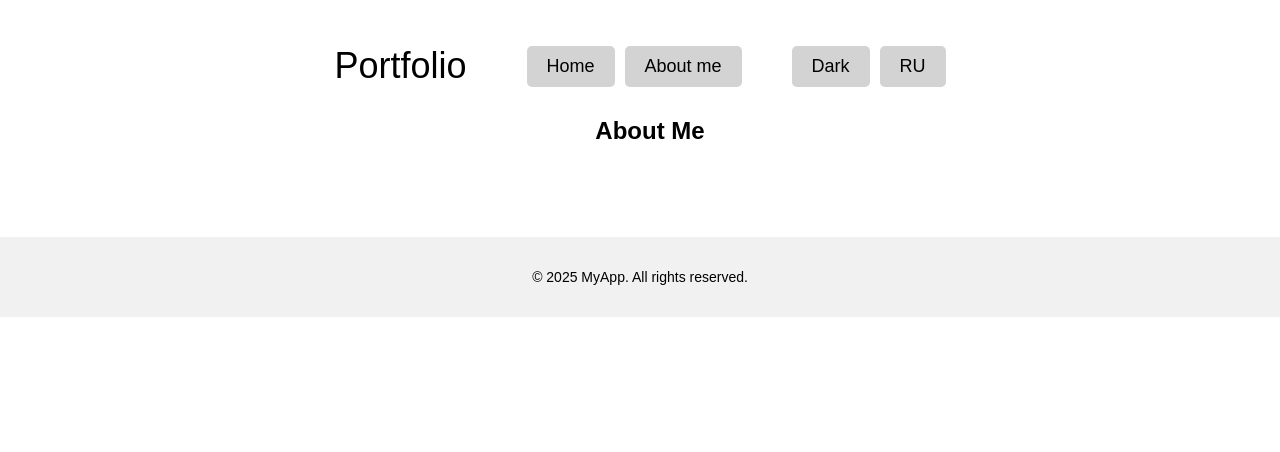
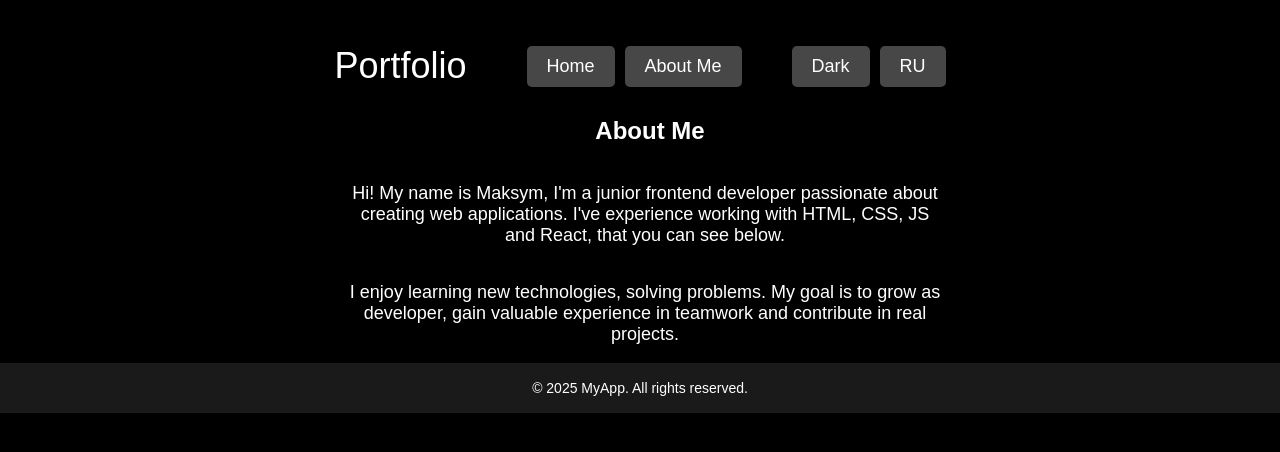
Before and after one commit to MaxTafrov/portfolio, a React (Create React App) app: page /about in a window 1280 px wide. Shown: the top 452 px of the page. Built offline with nearby package versions, Linux system fonts and the light colour scheme.

Commit message:
created translation feature

```diff
--- a/package.json
+++ b/package.json
@@ -7,8 +7,10 @@
     "@testing-library/jest-dom": "^6.8.0",
     "@testing-library/react": "^16.3.0",
     "@testing-library/user-event": "^13.5.0",
+    "i18next": "^25.5.2",
     "react": "^19.1.1",
     "react-dom": "^19.1.1",
+    "react-i18next": "^15.7.3",
     "react-router": "^7.8.2",
     "react-scripts": "5.0.1",
     "styled-components": "^6.1.19",
@@ -37,5 +39,8 @@
       "last 1 firefox version",
       "last 1 safari version"
     ]
+  },
+  "devDependencies": {
+    "typescript": "^5.9.2"
   }
 }
--- a/src/App.js
+++ b/src/App.js
@@ -7,13 +7,21 @@ import Links from './views/global/pages/links'
 import { Routes, Route } from 'react-router'
 import css from './styles/styles.css'
 import { GlobalStyles } from './styles/styles.css'
+import { useTranslation } from 'react-i18next'
+import './i18n'
 
 function App(props) {
+	const { t, i18n } = useTranslation()
+
+	const changeLanguage = lng => {
+		i18n.changeLanguage(lng)
+	}
+
 	const { AppOverflow } = css
 
-	const { setShowPage } = useState('main')
+	const [showPage, setShowPage] = useState('home')
 
-	const [theme, setTheme] = useState('light')
+	const [theme, setTheme] = useState('dark')
 	useEffect(() => {
 		document.body.className = theme
 	}, [theme])
@@ -29,7 +37,8 @@ function App(props) {
 				<Header
 					theme={theme}
 					onToggleTheme={toggleTheme}
-					onClick={setShowPage}
+					onChangeLanguage={changeLanguage}
+					lng={i18n.language}
 				/>
 				<Routes>
 					<Route path={'/home'} element={<Main />} />
--- /dev/null
+++ b/src/i18n.js
@@ -0,0 +1,23 @@
+import i18n from 'i18next'
+import { initReactI18next } from 'react-i18next'
+
+import translationEN from './locales/en/translation.json'
+import translationRU from './locales/ru/translation.json'
+
+i18n.use(initReactI18next).init({
+	resources: {
+		en: {
+			translation: translationEN,
+		},
+		ru: {
+			translation: translationRU,
+		},
+	},
+	lng: 'en',
+	fallbackLng: 'ru',
+	interpolation: {
+		escapeValue: false,
+	},
+})
+
+export default i18n
--- /dev/null
+++ b/src/locales/en/translation.json
@@ -0,0 +1,20 @@
+{
+	"aboutMe": {
+		"text1": "Hi! My name is Maksym, I'm a junior frontend developer passionate about creating web applications. I've experience working with HTML, CSS, JS and React, that you can see below.",
+		"text2": "I enjoy learning new technologies, solving problems. My goal is to grow as developer, gain valuable experience in teamwork and contribute in real projects."
+	},
+	"headerTranslate": {
+		"logo": "Portfolio",
+		"home": "Home",
+		"aboutMeHeader": "About Me",
+		"light": "Светлая тема",
+		"dark": "Тёмная тема"
+	},
+	"home": {
+		"skills": "Skills",
+		"projects": "Projects",
+		"elementary": "Elementary",
+		"pre-intermediate": "Pre-intermediate",
+		"intermediate": "Intermediate(b1-b2)"
+	}
+}
--- /dev/null
+++ b/src/locales/ru/translation.json
@@ -0,0 +1,20 @@
+{
+	"aboutMe": {
+		"text1": "Добрый! Меня зовут Максим, я начинающий frontend-разработчик, заинтересованный в создании веб-приложений. У меня есть опыт работы с HTML, CSS, JS и React, который вы можете увидеть ниже, посмотрев на созданные проекты",
+		"text2": "Мне нравится изучать новые технологии и фиксить код. Моя цель — развиваться как разработчик, получать ценный опыт командной работы и вносить свой вклад в реальные проекты."
+	},
+	"headerTranslate": {
+		"logo": "Портфолио",
+		"home": "Главная",
+		"aboutMeHeader": "Обо мне",
+		"light": "Светлая тема",
+		"dark": "Тёмная тема"
+	},
+	"home": {
+		"skills": "Навыки",
+		"projects": "Проекты",
+		"elementary": "Базовый",
+		"pre-intermediate": "Ниже среднего",
+		"Intermediate": "Средний(B1-B2)"
+	}
+}
--- a/src/styles/styles.css.js
+++ b/src/styles/styles.css.js
@@ -24,7 +24,7 @@ export const GlobalStyles = createGlobalStyle`
 		padding: 0;
 		background-color: var(--bg-color);
 		color: var(--text-color);
-		transition: background-color 0.3s ease, color 0.3s ease;
+		transition: background-color 0.5s ease, color 0.5s ease;
 	}
 	`
 const css = {
@@ -62,7 +62,7 @@ const css = {
 		border-radius: 5px;
 		cursor: pointer;
 		font-size: 18px;
-		transition: background-color 0.3s ease;
+		transition: background-color 0.5s ease;
 		&:hover {
 			background-color: #808080;
 		}
@@ -108,8 +108,10 @@ const css = {
 		align-items: center;
 		justify-content: center;
 		position: relative;
+		bottom: 0;
+		left: 0;
 		width: 100%;
-		height: 80px;
+		height: 50px;
 		background-color: var(--bg-footer);
 	`,
 	FooterText: styled.span`
--- a/src/views/global/pages/aboutMe.jsx
+++ b/src/views/global/pages/aboutMe.jsx
@@ -1,12 +1,15 @@
 import React from 'react'
 import css from '../../../styles/styles.css'
+import { useTranslation } from 'react-i18next'
+
 const AboutMe = props => {
 	const { MainText, MainTitle } = css
+	const { t } = useTranslation()
 	return (
 		<>
-			<MainTitle>About Me</MainTitle>
-			<MainText></MainText>
-			<MainText></MainText>
+			<MainTitle>{t('headerTranslate.aboutMeHeader')}</MainTitle>
+			<MainText>{t('aboutMe.text1')}</MainText>
+			<MainText>{t('aboutMe.text2')}</MainText>
 		</>
 	)
 }
--- a/src/views/global/pages/header.jsx
+++ b/src/views/global/pages/header.jsx
@@ -1,23 +1,37 @@
-import React from 'react'
+import React, { useState } from 'react'
 import css from '../../../styles/styles.css'
 import { useNavigate } from 'react-router'
+import { useTranslation } from 'react-i18next'
 
 const { HeaderContainer, Logo, MenuContainer, HeaderButton } = css
 
-const Header = ({ onToggleTheme, theme }) => {
+const Header = ({ onToggleTheme, theme, onChangeLanguage, lng }) => {
+	const { t } = useTranslation()
+
 	const navigate = useNavigate()
+
+	const toggleLanguage = () => {
+		const newLng = lng === 'ru' ? 'en' : 'ru'
+		onChangeLanguage(newLng)
+	}
 
 	return (
 		<HeaderContainer>
-			<Logo>Portfolio</Logo>
+			<Logo>{t('headerTranslate.logo')}</Logo>
 			<MenuContainer>
-				<HeaderButton onClick={() => navigate('/home')}>Home</HeaderButton>
-				<HeaderButton onClick={() => navigate('/about')}>About me</HeaderButton>
+				<HeaderButton onClick={() => navigate('/home')}>
+					{t('headerTranslate.home')}
+				</HeaderButton>
+				<HeaderButton onClick={() => navigate('/about')}>
+					{t('headerTranslate.aboutMeHeader')}
+				</HeaderButton>
 			</MenuContainer>
 			<HeaderButton onClick={onToggleTheme}>
-				{theme === 'dark' ? 'Light' : 'Dark'}
+				{theme === 'dark' ? 'Dark' : 'Light'}
 			</HeaderButton>
-			<HeaderButton>RU</HeaderButton>
+			<HeaderButton onClick={toggleLanguage}>
+				{lng === 'ru' ? 'EN' : 'RU'}
+			</HeaderButton>
 		</HeaderContainer>
 	)
 }
--- a/src/views/global/pages/main.jsx
+++ b/src/views/global/pages/main.jsx
@@ -1,29 +1,23 @@
 import React from 'react'
 import css from '../../../styles/styles.css'
+import { useTranslation } from 'react-i18next'
 
 const { MainContainer, MainText, MainTitle } = css
 const Main = props => {
+	const { t } = useTranslation()
+
 	return (
 		<>
 			<MainContainer>
-				<MainTitle>About me</MainTitle>
-				<MainText>
-					Hi! My name is Maksym, I'm a junior frontend developer passionate
-					about creating web applications. I've experience working with HTML,
-					CSS, JS and React, that you can see bellow.{' '}
-				</MainText>
-				<MainText>
-					I enjoy learning new technologies, solving problems. My goal is to
-					grow as developer, gain valuable experience in teamwork and contribute
-					in real projects.
-				</MainText>
-				<MainTitle>Skills</MainTitle>
+				<MainTitle>{t('home.skills')}</MainTitle>
 				<MainText>HTML / CSS</MainText>
 				<MainText>JavaScript (ES6+)</MainText>
-				<MainText>React (Elementary/Pre-intermediate)</MainText>
+				<MainText>
+					React ({t('home.elementary')}/{t('home.pre-intermediate')})
+				</MainText>
 				<MainText>Git/GitHub</MainText>
-				<MainText>English (Intermediate)</MainText>
-				<MainTitle>Projects</MainTitle>
+				<MainText>English ({t('home.intermediate')})</MainText>
+				<MainTitle>{t('home.projects')}</MainTitle>
 				<MainText>ToDo App --- {/*link*/}</MainText>
 				<MainText>Portfolio --- {/*link*/}</MainText>
 				<MainText>Mini-game --- {/*link*/}</MainText>
```
Also changed, not shown: 2 other files (tests, documents, lock files or other folders).
